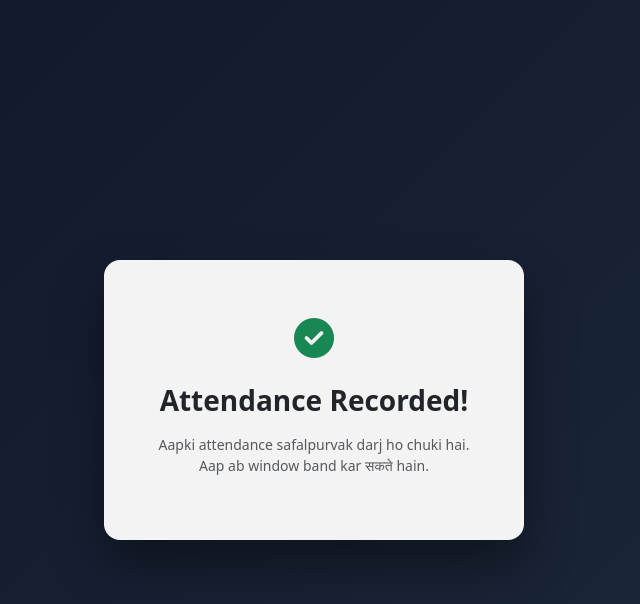
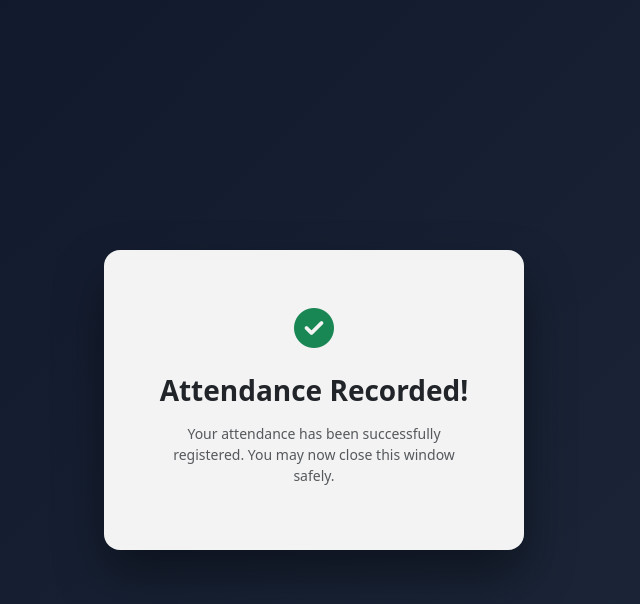
Before and after one commit to aasish042/qr_attendance_system, a Flask app: template templates/success.html in a window 1280 px wide. Shown: the top 604 px of the page, without its empty margins (326-966 px from the left). Run offline with Flask 3, Linux system fonts and the light colour scheme; the template is opened without the code that fills it, so the values that code supplies are empty.

Commit message:
Update success message text in success.html

```diff
--- a/templates/success.html
+++ b/templates/success.html
@@ -32,7 +32,7 @@
             <i class="fa-solid fa-circle-check"></i>
         </div>
         <h3 class="fw-bold text-dark">Attendance Recorded!</h3>
-        <p class="text-muted small mt-2">Aapki attendance safalpurvak darj ho chuki hai. Aap ab window band kar सकते hain.</p>
+        <p class="text-muted small mt-2">Your attendance has been successfully registered. You may now close this window safely.</p>
     </div>
 </body>
 </html>
```
